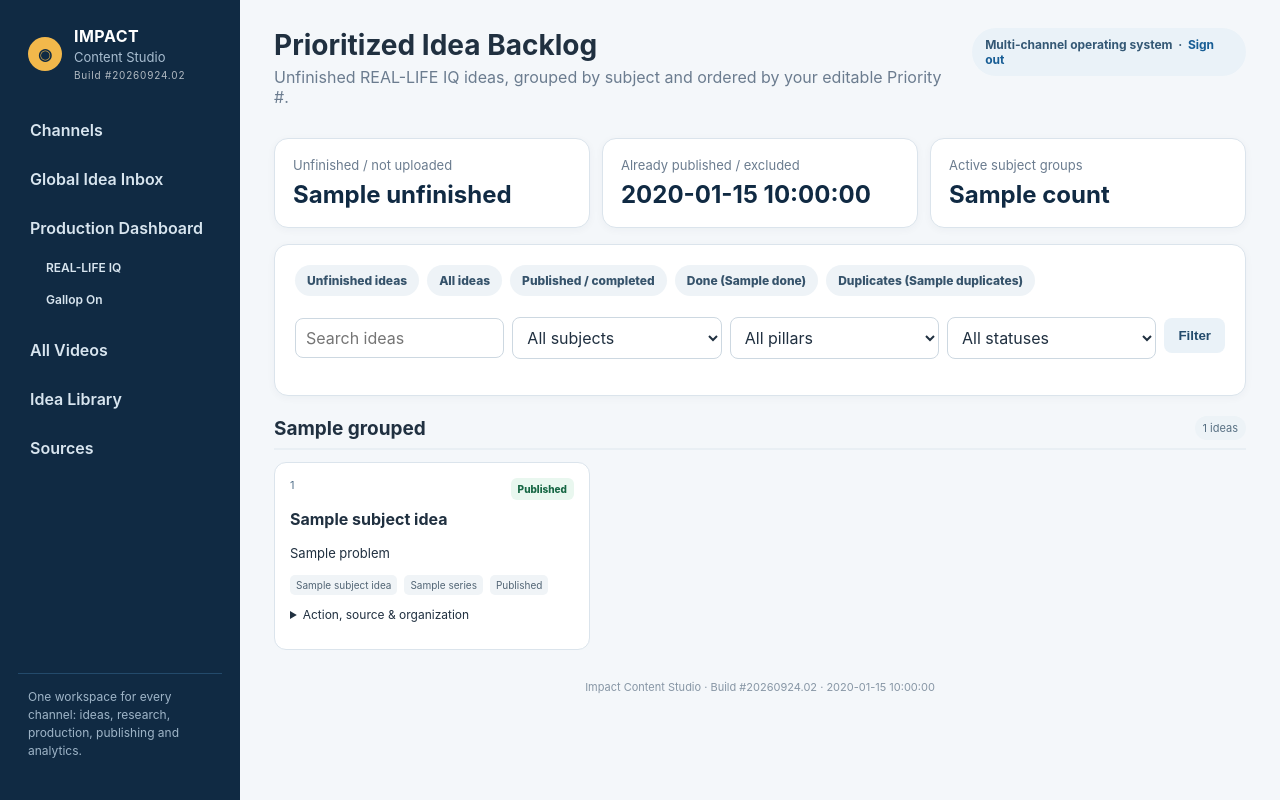
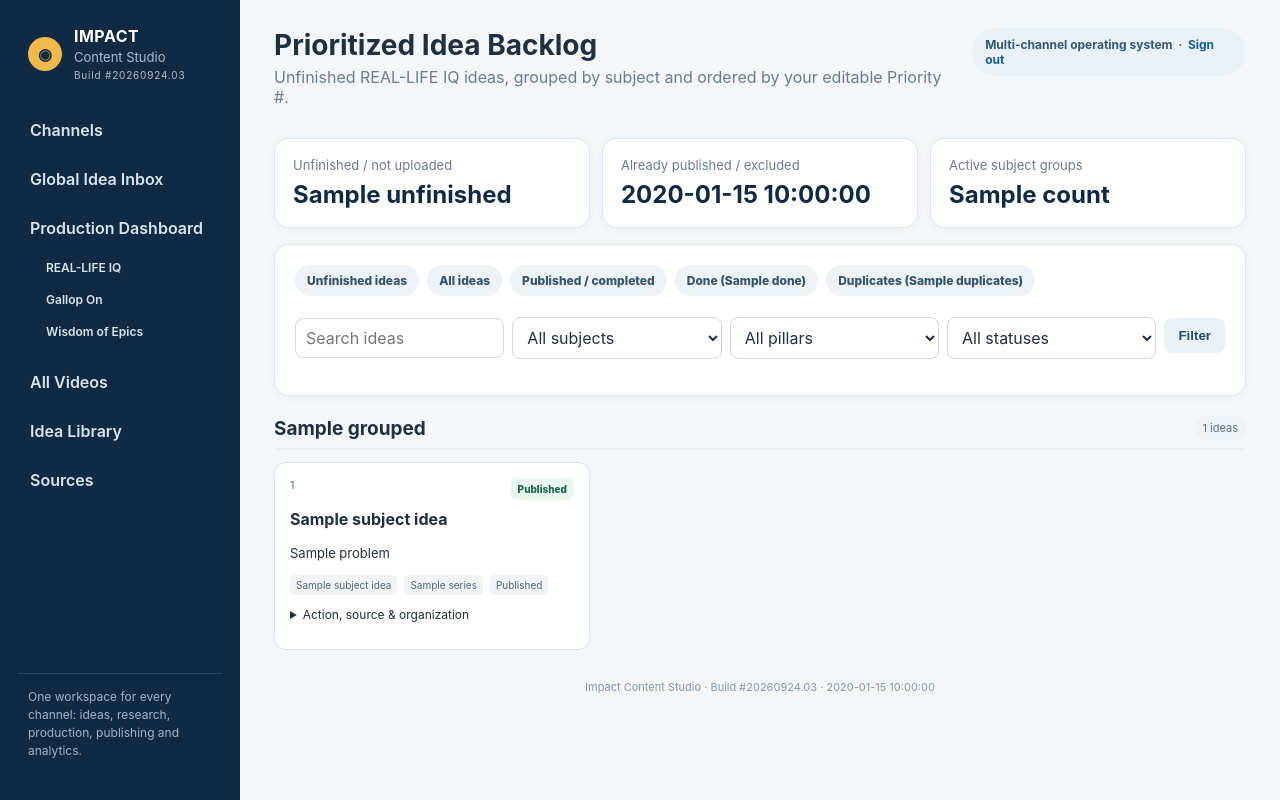
Before and after one commit to bonkiran/real-life-iq-studio, a Python web app: template templates/ideas.html in a window 1280 px wide. Run offline with Jinja, Linux system fonts and the light colour scheme; the template is opened without the code that fills it: most values are stand-ins (such as "Sample title", 1, 10 or a date in 2020).

Commit message:
Add Wisdom of Epics production submenu

```diff
--- a/templates/base.html
+++ b/templates/base.html
@@ -14,7 +14,7 @@
       <div>
         <strong>IMPACT</strong>
         <span>Content Studio</span>
-        <small style="display:block;margin-top:4px;font-size:10px;letter-spacing:.08em;opacity:.68">Build #20260924.02</small>
+        <small style="display:block;margin-top:4px;font-size:10px;letter-spacing:.08em;opacity:.68">Build #20260924.03</small>
       </div>
     </div>
     <nav>
@@ -24,6 +24,7 @@
       <div style="margin:-3px 0 8px 18px;display:grid;gap:3px">
         <a style="font-size:12px;padding:7px 10px" class="{{ 'active' if request.url.path == '/production/real-life-iq' else '' }}" href="/production/real-life-iq">REAL-LIFE IQ</a>
         <a style="font-size:12px;padding:7px 10px" class="{{ 'active' if request.url.path == '/production/gallop-on' else '' }}" href="/production/gallop-on">Gallop On</a>
+        <a style="font-size:12px;padding:7px 10px" class="{{ 'active' if request.url.path == '/production/wisdom-of-epics' else '' }}" href="/production/wisdom-of-epics">Wisdom of Epics</a>
       </div>
       <a class="{{ 'active' if request.url.path.startswith('/videos') else '' }}" href="{{ url_for('videos') }}">All Videos</a>
       <a class="{{ 'active' if request.url.path.startswith('/ideas') else '' }}" href="{{ url_for('ideas') }}">Idea Library</a>
@@ -42,7 +43,7 @@
     </header>
 
     {% block content %}{% endblock %}
-    <footer>Impact Content Studio · Build #20260924.02 · {{ now_year }}</footer>
+    <footer>Impact Content Studio · Build #20260924.03 · {{ now_year }}</footer>
   </main>
 <script>
 (() => {
```
